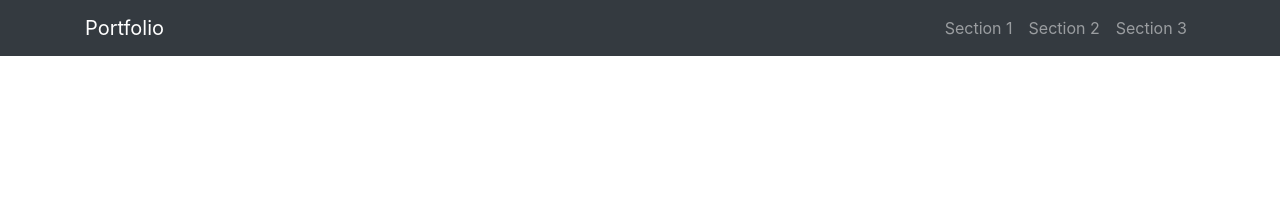
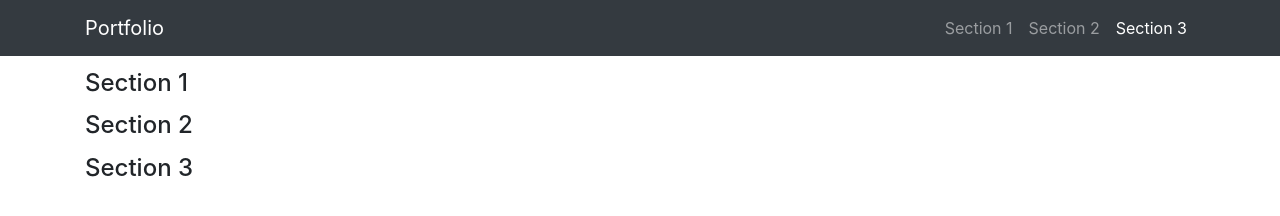
Before and after one commit to Aquakor/freecodecamp-portfolio, a plain HTML site: page index.html in a window 1280 px wide. Drawn offline with nearby package versions, Linux system fonts and the light colour scheme.

Commit message:
Added custom css styles and main body section

```diff
--- a/index.html
+++ b/index.html
@@ -3,22 +3,28 @@
     <head>
         <title>Portfolio</title>
 
+        <!--Custom styles for this template-->
+        <link rel="stylesheet" type="text/css" href="style.css">
+
+        <!--Bootstrap CDN-->
         <link rel="stylesheet" href="https://maxcdn.bootstrapcdn.com/bootstrap/4.0.0-beta/css/bootstrap.min.css" integrity="sha384-/Y6pD6FV/Vv2HJnA6t+vslU6fwYXjCFtcEpHbNJ0lyAFsXTsjBbfaDjzALeQsN6M" crossorigin="anonymous">
-
 		<script src="https://code.jquery.com/jquery-3.2.1.slim.min.js" integrity="sha384-KJ3o2DKtIkvYIK3UENzmM7KCkRr/rE9/Qpg6aAZGJwFDMVNA/GpGFF93hXpG5KkN" crossorigin="anonymous"></script>
 		<script src="https://cdnjs.cloudflare.com/ajax/libs/popper.js/1.11.0/umd/popper.min.js" integrity="sha384-b/U6ypiBEHpOf/4+1nzFpr53nxSS+GLCkfwBdFNTxtclqqenISfwAzpKaMNFNmj4" crossorigin="anonymous"></script>
 		<script src="https://maxcdn.bootstrapcdn.com/bootstrap/4.0.0-beta/js/bootstrap.min.js" integrity="sha384-h0AbiXch4ZDo7tp9hKZ4TsHbi047NrKGLO3SEJAg45jXxnGIfYzk4Si90RDIqNm1" crossorigin="anonymous"></script>
 
+        <!--jQuery CDN-->
 		<script src="https://ajax.googleapis.com/ajax/libs/jquery/3.2.1/jquery.min.js"></script>
     </head>
 
     <body data-spy="scroll" data-target="#main-nav" data-offset="70">
+
+        <!--Bootstrap navbar-->
         <nav id="main-nav" class="navbar navbar-expand-md fixed-top navbar-dark bg-dark">
           <div class="container">
             <a class="navbar-brand" href="#">Portfolio</a>
             <button class="navbar-toggler" type="button" data-toggle="collapse" data-target="#main-nav-collapse" aria-controls="main-nav-collapse" aria-expanded="false" aria-label="Toggle navigation">
-          <span class="navbar-toggler-icon"></span>
-        </button>
+                <span class="navbar-toggler-icon"></span>
+            </button>
 
             <div class="collapse navbar-collapse" id="main-nav-collapse">
               <ul class="nav navbar-nav ml-auto">
@@ -38,5 +44,17 @@
           </div>
         </nav>
 
+        <!--Main body section of the site-->
+        <div class="container">
+            <h4 id="sec1">Section 1</h4>
+            <p></p>
+
+            <h4 id="sec2">Section 2</h4>
+            <p></p>
+
+            <h4 id="sec3">Section 3</h4>
+            <p></p>
+        </div>
+
     </body>
 </html>
--- /dev/null
+++ b/style.css
@@ -0,0 +1,5 @@
+body {
+  position: relative;
+  overflow-y: auto;
+  padding-top: 70px; /* padding for fixed navbar */
+}
```
